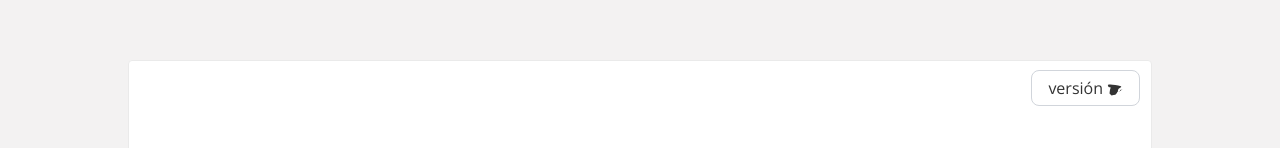
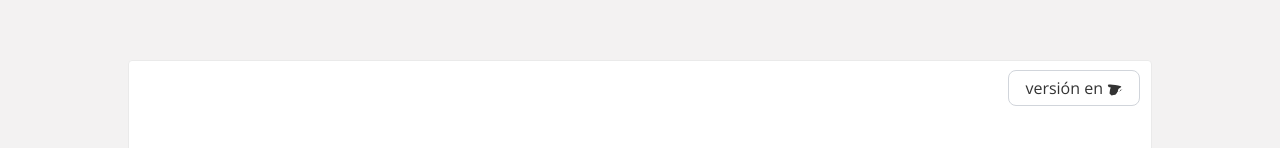
Before and after one commit to mnunezdm/boda-jane-jorge, a Next.js app: page /en in a window 1280 px wide. Shown: the part 804-952 px from the top of the page. Built offline with nearby package versions, Linux system fonts and the light colour scheme.

Commit message:
feat(j&j): mejoras i18n

```diff
--- a/src/app/en/page.tsx
+++ b/src/app/en/page.tsx
@@ -44,7 +44,7 @@ export default async function LandingPage() {
             href="/es"
             className="border border-gray-300 px-4 py-1.5 rounded-lg"
           >
-            versión
+            versión en
             <GiSpain className="inline-block ms-1"></GiSpain>
           </Link>
         </div>
```
